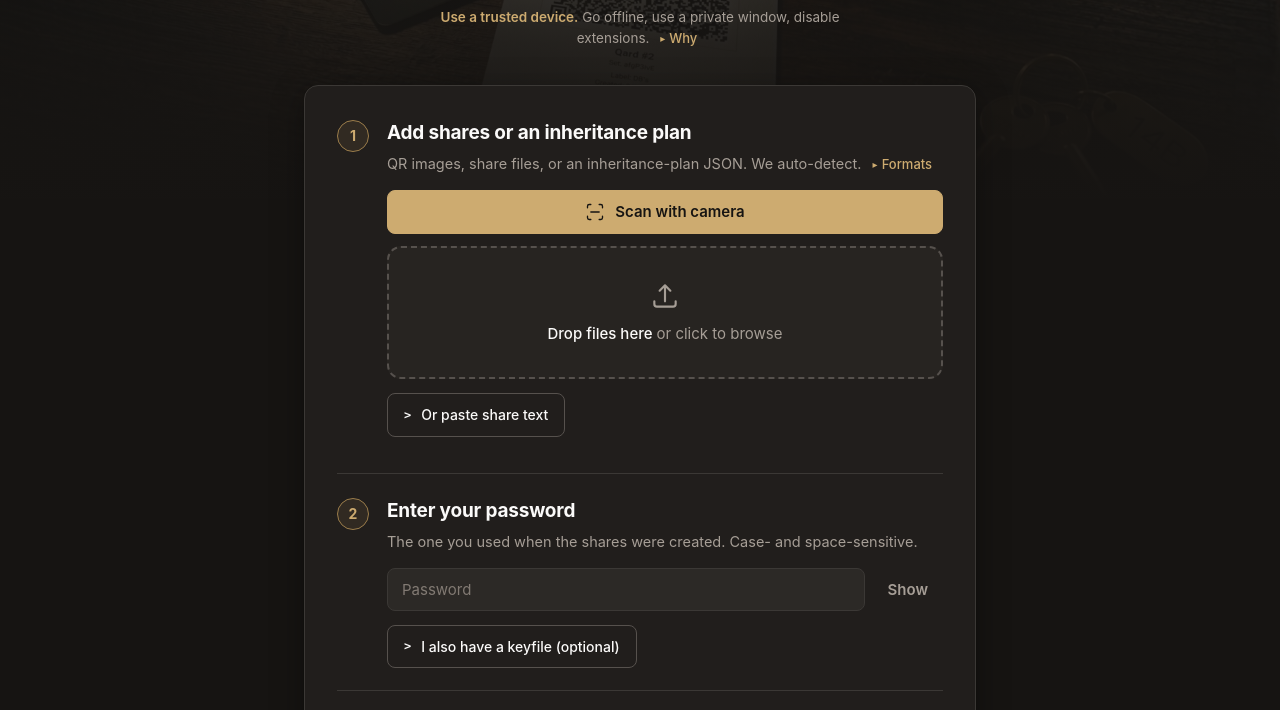
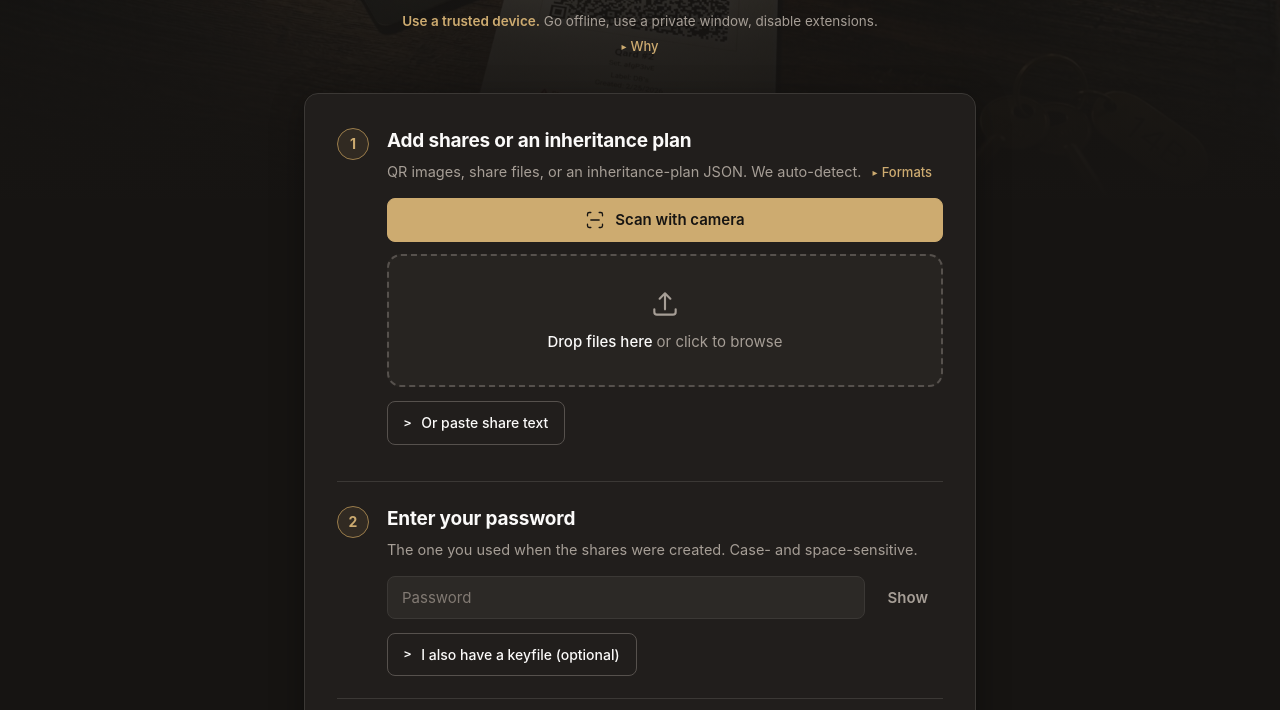
Before and after one commit to seQRets/seQRets-Recover, a website built with Vite: page index.html in a window 1280 px wide. Shown: the part 321-1031 px from the top of the page. Built offline with nearby package versions, Linux system fonts and the light colour scheme.

Commit message:
style: result actions + hero carat layout polish (v1.6.1)
Three small UX fixes accumulated since v1.6.0.

## Result actions row

- 'Done — clear everything' switched from .btn-ghost to .btn-secondary
  so it reads as a visual sibling of 'Copy to clipboard' (matching
  outline + treatment).
- .result-actions now uses justify-content: space-between. Copy pins
  to the left, Done pins to the right; when the Hide button is also
  visible (secret revealed), flexbox auto-centers it between them.
  No JS needed — purely a CSS layout change.

## Hero carat layout

- 'How it works' and similar multi-word carat labels were splitting
  mid-phrase ('How it' / 'works') on narrow viewports. Added
  white-space: nowrap to .more > summary so the entire label moves
  as a unit if it can't fit.
- In .hero-sub and .hero-tip the carat now uses display: block with
  a small top margin, so it always sits on its own line below the
  sentence — predictable across viewport widths and reads as a
  deliberate 'more info' affordance instead of accidental overflow.
- Step-hint carats unchanged (still inline, since step bodies are
  left-aligned and the labels look natural in flow).

```diff
--- a/index.html
+++ b/index.html
@@ -173,7 +173,7 @@
             <svg viewBox="0 0 24 24" class="hide-icon" aria-hidden="true"><path fill="none" stroke="currentColor" stroke-width="1.6" stroke-linecap="round" stroke-linejoin="round" d="M3 3l18 18M10.6 10.6a3 3 0 0 0 4.24 4.24M9.88 5.2A10.6 10.6 0 0 1 12 5c7 0 11 7 11 7a18 18 0 0 1-3.17 4M6.12 6.12A18 18 0 0 0 1 12s4 7 11 7c1.77 0 3.4-.36 4.86-.95"/></svg>
             <span>Hide</span>
           </button>
-          <button type="button" class="btn btn-ghost" id="done-btn">Done — clear everything</button>
+          <button type="button" class="btn btn-secondary" id="done-btn">Done — clear everything</button>
         </div>
         <p class="result-notice" id="idle-notice">
           For your safety this will auto-blur after 2 minutes of no activity, and clear entirely after 10 minutes.
--- a/package.json
+++ b/package.json
@@ -1,6 +1,6 @@
 {
   "name": "seqrets-recover",
-  "version": "1.6.0",
+  "version": "1.6.1",
   "private": true,
   "type": "module",
   "description": "Minimal, single-file, offline recovery tool for seQRets shares. No install, no network, no app. Open recover.html in any browser.",
--- a/src/styles.css
+++ b/src/styles.css
@@ -894,6 +894,10 @@ textarea:focus {
   display: flex;
   gap: 12px;
   flex-wrap: wrap;
+  /* space-between pins Copy to the left and Done to the right.
+     When Hide is also visible (secret revealed), it lands in the middle
+     of the row automatically — no JS needed. */
+  justify-content: space-between;
 }
 
 .result-notice {
@@ -1145,6 +1149,20 @@ textarea:focus {
   padding: 1px 6px;
   border-radius: 4px;
   user-select: none;
+  /* Keep multi-word labels like "How it works" intact; if they don't fit
+     on the current line, drop the entire label to the next line as a unit
+     instead of splitting mid-phrase. */
+  white-space: nowrap;
+}
+
+/* In the hero block (centered text), the inline carat tends to wrap to
+   its own centered line on narrow viewports anyway. Force it to ALWAYS
+   sit on its own line so the layout is predictable across widths and
+   reads as a deliberate "more info" affordance below the sentence. */
+.hero-sub > .more,
+.hero-tip > .more {
+  display: block;
+  margin: 4px 0 0;
 }
 
 .more > summary::-webkit-details-marker {
```
Also changed, not shown: 1 other file.
